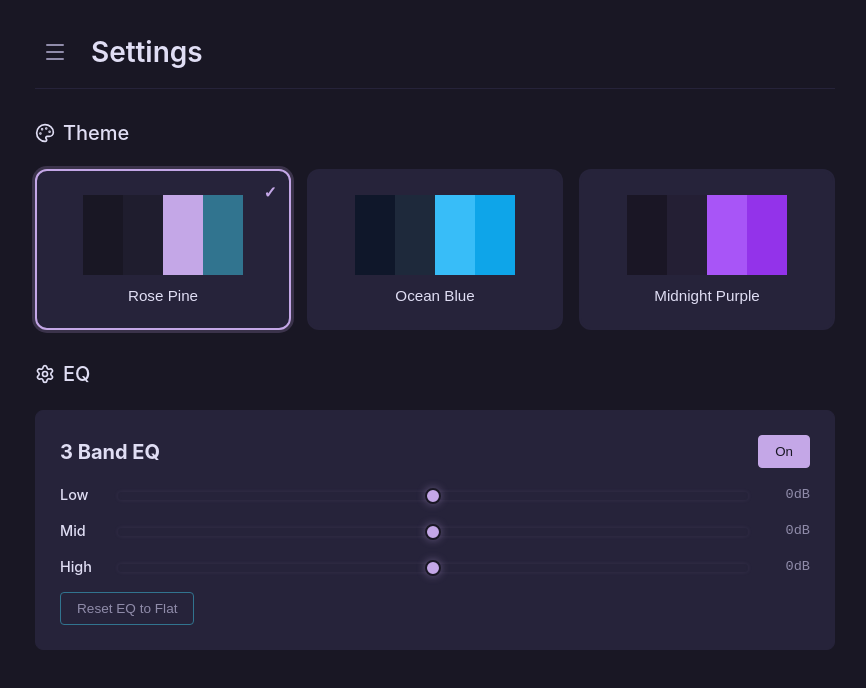
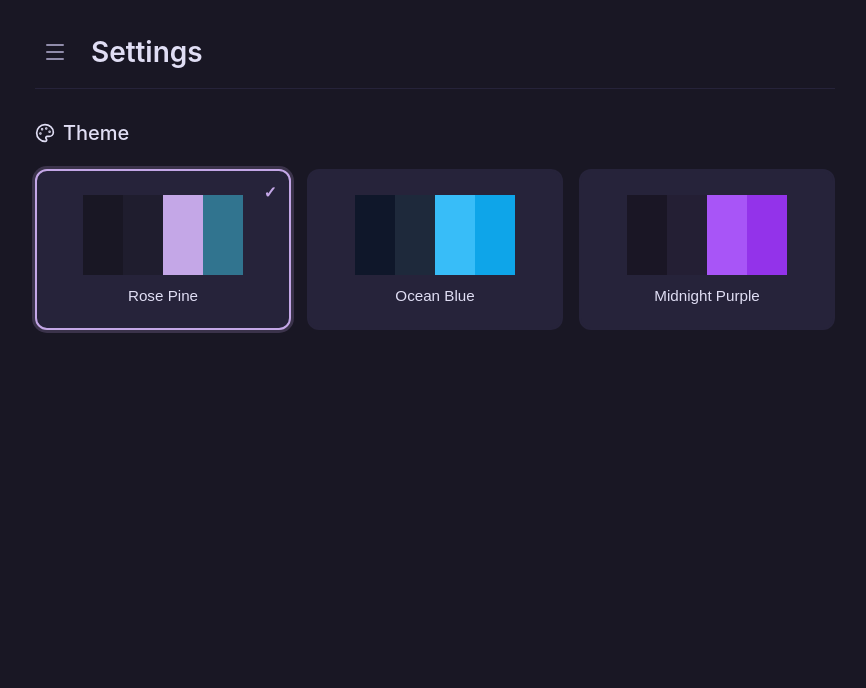
Before and after one commit to TheApparition1/Sonora-Music, a SvelteKit app in the folder sonora/: page /settings in a window 1280 px wide. Shown: the top 688 px of the page, without its empty margins (205-1071 px from the left). Built offline with nearby package versions, Linux system fonts and the light colour scheme.

Commit message:
Fixed a bug when skipping, changed the default window size and made it resizable.

```diff
--- a/sonora/src-tauri/tauri.conf.json
+++ b/sonora/src-tauri/tauri.conf.json
@@ -13,8 +13,9 @@
     "windows": [
       {
         "title": "Sonora Music",
-        "width": 800,
-        "height": 600
+        "width": 1200,
+        "height": 800,
+        "resizable": true
       }
     ],
     "security": {
--- a/sonora/src/routes/+page.svelte
+++ b/sonora/src/routes/+page.svelte
@@ -96,7 +96,7 @@
         return;
       } else {
         // Stop playback
-        isPlaying.set(false);
+        await invoke("seek_to_time", { time: 0 });
         return;
       }
     }
@@ -113,7 +113,7 @@
       }
     } else {
       // If Rust returns an error, try to handle it
-      isPlaying.set(false);
+      await invoke("seek_to_time", { time: 0 });
     }
   }
 
--- a/sonora/src/routes/settings/+page.svelte
+++ b/sonora/src/routes/settings/+page.svelte
@@ -31,48 +31,6 @@
           {/if}
         </button>
       {/each}
-    </div>
-  </div>
-<!--  EQ Section  -->
-
-  <div class="settings-section">
-    <h2>
-      <Settings size={20} />
-      EQ
-    </h2>
-    <div class="eq-section">
-      <div class="eq-header">
-        <h3>3 Band EQ</h3>
-        <button class="toggle-btn active">On</button>
-      </div>
-
-      <div class="eq-bands">
-        <div class="eq-band">
-          <label>Low</label>
-          <div class="slider-container">
-            <input type="range" min="-6" max="6" step="0.5" value="0" />
-          </div>
-          <span class="gain-value">0dB</span>
-        </div>
-
-        <div class="eq-band">
-          <label>Mid</label>
-          <div class="slider-container">
-            <input type="range" min="-6" max="6" step="0.5" value="0" />
-          </div>
-          <span class="gain-value">0dB</span>
-        </div>
-
-        <div class="eq-band">
-          <label>High</label>
-          <div class="slider-container">
-            <input type="range" min="-6" max="6" step="0.5" value="0" />
-          </div>
-          <span class="gain-value">0dB</span>
-        </div>
-      </div>
-
-      <button class="reset-btn">Reset EQ to Flat</button>
     </div>
   </div>
 </div>
@@ -194,157 +152,6 @@
     font-weight: bold;
   }
 
-/*  EQ Styling  */
-
-  .eq-section {
-    background: var(--secondary);
-    border: 1px solid var(--border);
-    border-radius: 8px;
-    padding: 1.5rem;
-  }
-
-  .eq-header {
-    display: flex;
-    align-items: center;
-    justify-content: space-between;
-    margin-bottom: 1rem;
-  }
-
-  .eq-header h3 {
-    font-size: 1.25rem;
-    margin: 0;
-    color: var(--text);
-  }
-
-  .toggle-btn {
-    padding: 0.5rem 1rem;
-    background: var(--button-bg);
-    border: 1px solid var(--button-border);
-    border-radius: 4px;
-    color: var(--button-text);
-    cursor: pointer;
-    transition: all 0.2s ease;
-  }
-
-  .toggle-btn.active {
-    background: var(--accent);
-    border-color: var(--accent);
-    color: var(--background);
-  }
-
-  .eq-presets {
-    display: flex;
-    gap: 0.5rem;
-    align-items: center;
-    margin-bottom: 1.5rem;
-    flex-wrap: wrap;
-  }
-
-  .presets-label {
-    font-size: 0.95rem;
-    color: var(--muted);
-  }
-
-  .preset-btn {
-    padding: 0.4rem 0.8rem;
-    background: var(--button-bg);
-    border: 1px solid var(--button-border);
-    border-radius: 4px;
-    color: var(--button-text);
-    font-size: 0.8rem;
-    cursor: pointer;
-    transition: all 0.2s ease;
-  }
-
-  .preset-btn:hover {
-    background: var(--button-hover);
-  }
-
-  .preset-btn.active {
-    background: var(--accent);
-    border-color: var(--accent);
-    color: var(--background);
-  }
-
-  .eq-bands {
-    display: flex;
-    flex-direction: column;
-    gap: 1rem;
-    margin-bottom: 1rem;
-  }
-
-  .eq-band {
-    display: flex;
-    align-items: center;
-    gap: 1rem;
-  }
-
-  .eq-band label {
-    min-width: 40px;
-    font-size: 0.9rem;
-    color: var(--text);
-    font-weight: 500;
-  }
-
-  .slider-container {
-    flex: 1;
-    position: relative;
-  }
-
-  .eq-band input[type="range"] {
-    width: 100%;
-    height: 6px;
-    -webkit-appearance: none;
-    background: var(--secondary);
-    border-radius: 3px;
-    cursor: pointer;
-    border: 1px solid var(--border);
-    box-shadow: 0 0 4px rgba(196, 167, 231, 0.1);
-  }
-
-  .eq-band input[type="range"]::-webkit-slider-thumb {
-    -webkit-appearance: none;
-    width: 16px;
-    height: 16px;
-    background: var(--accent);
-    border-radius: 50%;
-    cursor: pointer;
-    box-shadow: 0 0 8px rgba(196, 167, 231, 0.4);
-    border: 2px solid var(--background);
-    margin-top: -5px;
-  }
-
-  .eq-band input[type="range"]::-webkit-slider-runnable-track {
-    height: 6px;
-    border-radius: 3px;
-    background: var(--secondary);
-  }
-
-  .gain-value {
-    min-width: 50px;
-    text-align: right;
-    font-size: 0.85rem;
-    color: var(--muted);
-    font-family: monospace;
-  }
-
-  .reset-btn {
-    padding: 0.5rem 1rem;
-    background: transparent;
-    border: 1px solid var(--button-border);
-    border-radius: 4px;
-    color: var(--muted);
-    font-size: 0.85rem;
-    cursor: pointer;
-    transition: all 0.2s ease;
-  }
-
-  .reset-btn:hover {
-    border-color: var(--button-text);
-    color: var(--text);
-  }
-
-
 
 
 </style>
```
